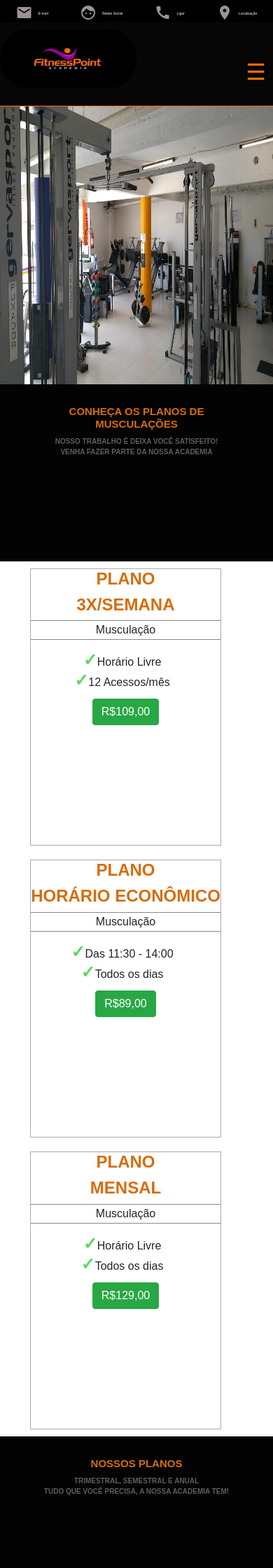
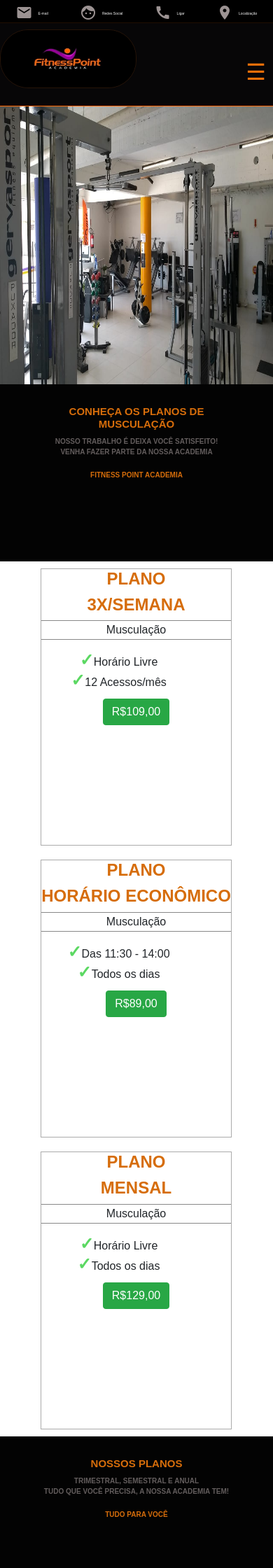
Before and after one commit to danilo992/public_php, a PHP site: page / in a window 390 px wide. Shown: the top 2240 px of the page at 70% size. Run offline with PHP 8.4, Linux system fonts and the light colour scheme.

Commit message:
atualizando o media

```diff
--- a/css/style.css
+++ b/css/style.css
@@ -1,5 +1,6 @@
 * {
-	margin: 0 auto;
+    margin: 0 auto;
+    padding: 0;
 	font-family: sans-serif;
 	font-weight: 400;
 	line-height: 26px;
@@ -29,7 +30,7 @@
     text-decoration: none !important;
     direction: none;
     list-style-type: none;
-    color: rgba(179, 166, 166, 0.376);
+    color: rgb(255, 255, 255);
 }
 
 .container-header a:hover {
@@ -474,17 +479,28 @@ aside {
     width: 30vw;
     display: flex;
     flex-direction: column;
+    color: rgb(180, 169, 169);
 }
 
 /*fim-footer*/
 
 @media screen and (min-width: 320px) and (max-width:558px){
+    body {
+        margin: 0;
+        padding: 0;
+        font-family: Verdana, Geneva, Tahoma, sans-serif;
+    }
+
     #mainMenu {
         display: none;
     }
 
     #mainMenu.toggleCls {
         display: block;
+    }
+
+    .container-header {
+        border-bottom: 1px solid rgba(240, 113, 9, 0.137);
     }
 
     .container-header p{
@@ -506,7 +522,7 @@ aside {
     header h1 img {
         width: 50vw;
         height: 10vh;
-        border: none;
+        border: 1px solid rgba(240, 113, 9, 0.137);
         border-radius: 40px;
     }
 
@@ -541,7 +557,7 @@ aside {
     }
 
     .section-entra-plano h2 {
-        display: none;
+        font-size: 10px;
     }
 
     .section-entra-plano p {
@@ -553,7 +569,7 @@ aside {
     .container-planos {
         display: flex;
         flex-direction: column;
-        margin-left: 33px;
+        margin-left: 48px;
     }
 
     .container-plano-mlc {
--- a/index.html
+++ b/index.html
@@ -53,7 +53,7 @@
               <!--SECTION-ENTRA-PLANO 1 -->
               <section class="section-entra-plano" id="#planos">
                 <h3>
-                  Conheça os Planos de Musculações
+                  Conheça os Planos de Musculação
                 </h3>
                 <p>
                   Nosso trabalho é deixa você satisfeito!<br>
```
Also changed, not shown: other parts of css/style.css (+33 -11 lines).
